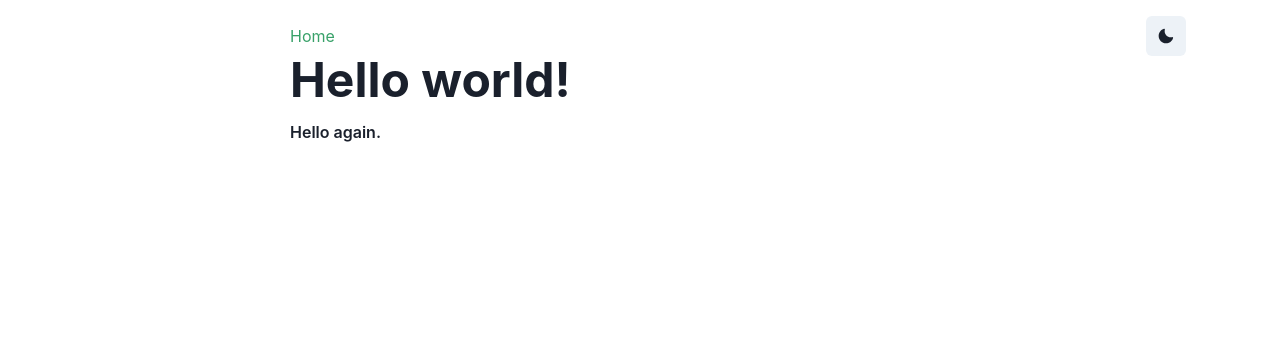
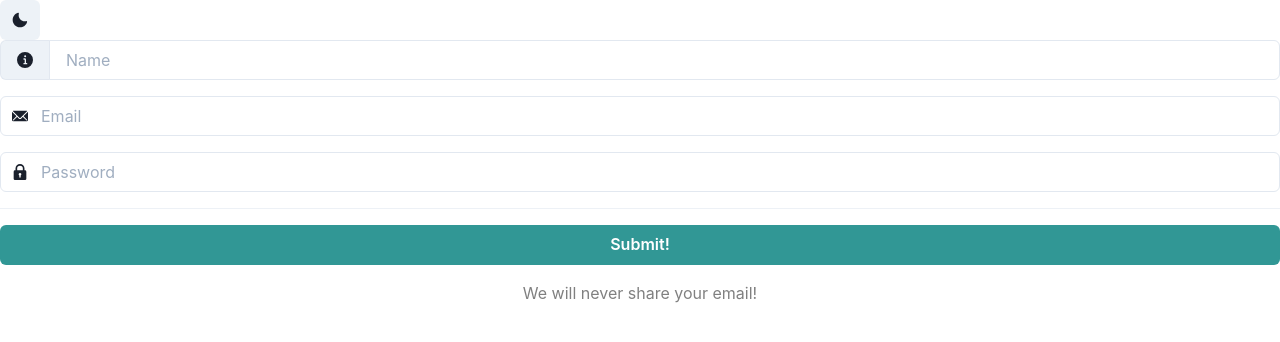
Before and after one commit to kyonenya/with-chakra-ui-next-js, a Next.js app: page / in a window 1280 px wide. Shown: the top 342 px of the page. Built offline with nearby package versions, Linux system fonts and the light colour scheme.

Commit message:
feat: フォームのTutorial

```diff
--- /dev/null
+++ b/src/components/GrayBox.tsx
@@ -0,0 +1,16 @@
+import { Box, useColorMode } from '@chakra-ui/react'
+
+const GrayBox = () => {
+  const { colorMode } = useColorMode()
+  return (
+    <Box
+      w="200px"
+      h="15vh"
+      bg={colorMode === 'light' ? 'gray.300' : 'gray.500'}
+      boxShadow="lg"
+      rounded="lg"
+    />
+  )
+}
+
+export default GrayBox
--- /dev/null
+++ b/src/components/SomeForm.tsx
@@ -0,0 +1,42 @@
+import { Button, Divider, FormControl, Text, Input, InputGroup, InputLeftAddon, InputLeftElement, Icon, Stack } from '@chakra-ui/react'
+import { InfoIcon, EmailIcon, LockIcon } from '@chakra-ui/icons'
+
+const SomeForm = () => {
+  return (
+    <form action="submit">
+      <Stack spacing={4}>
+        <FormControl isRequired>
+          <InputGroup>
+            <InputLeftAddon children={<InfoIcon />} />
+            <Input type="name" placeholder="Name" aria-label="Name" />
+          </InputGroup>
+        </FormControl>
+        <FormControl>
+          <InputGroup>
+            <InputLeftElement children={<EmailIcon />} />
+            <Input type="email" placeholder="Email" aria-label="Email" />
+          </InputGroup>
+        </FormControl>
+        <FormControl>
+          <InputGroup>
+            <InputLeftElement children={<LockIcon />} />
+            <Input type="password" placeholder="Password" aria-label="Password" />
+          </InputGroup>
+        </FormControl>
+        <Divider />
+        <Button
+          type="submit"
+          variant="solid"
+          colorScheme="teal"
+        >
+          Submit!
+        </Button>
+        <Text color="gray" align="center">
+          We will never share your email!
+        </Text>
+      </Stack>
+    </form>
+  )
+}
+
+export default SomeForm
--- a/src/pages/index.tsx
+++ b/src/pages/index.tsx
@@ -1,37 +1,16 @@
-import Head from 'next/head'
-import { Text, Heading, Flex, Stack, useColorModeValue } from '@chakra-ui/react'
+import { Box, useColorMode } from '@chakra-ui/react'
+import GrayBox from '../components/GrayBox'
+import SomeForm from '../components/SomeForm'
 import DarkModeSwitch from '../components/DarkModeSwitch2'
-import theme from '../theme'
 
-export default function Home() {
-  const textColor = useColorModeValue('green.500', 'red.500')
+const Home = () => {
+  const { colorMode } = useColorMode()
   return (
-    <Stack
-      as="main"
-      align="center"
-    >
-      <Flex
-        flexDirection="column"
-        maxWidth="700px"
-      >
-        <Flex
-          flexDirection="row"
-        width="70vw"
-          pt={4}
-          justify="space-between"
-        >
-          <Text color={textColor} mt={2}>Home</Text>
-          <DarkModeSwitch />
-        </Flex>
-        <Heading
-          as="h1"
-          size="2xl"
-          fontWeight="bold"
-        >
-          Hello world!
-        </Heading>
-        <Text mt={4} fontWeight="medium">Hello again.</Text>
-      </Flex>
-    </Stack>
+    <>
+      <DarkModeSwitch />
+      <SomeForm />
+    </>
   )
 }
+
+export default Home
```
Also changed, not shown: src/pages/index3.tsx (added, +37 -0 lines), src/components/Form.tsx (added).
